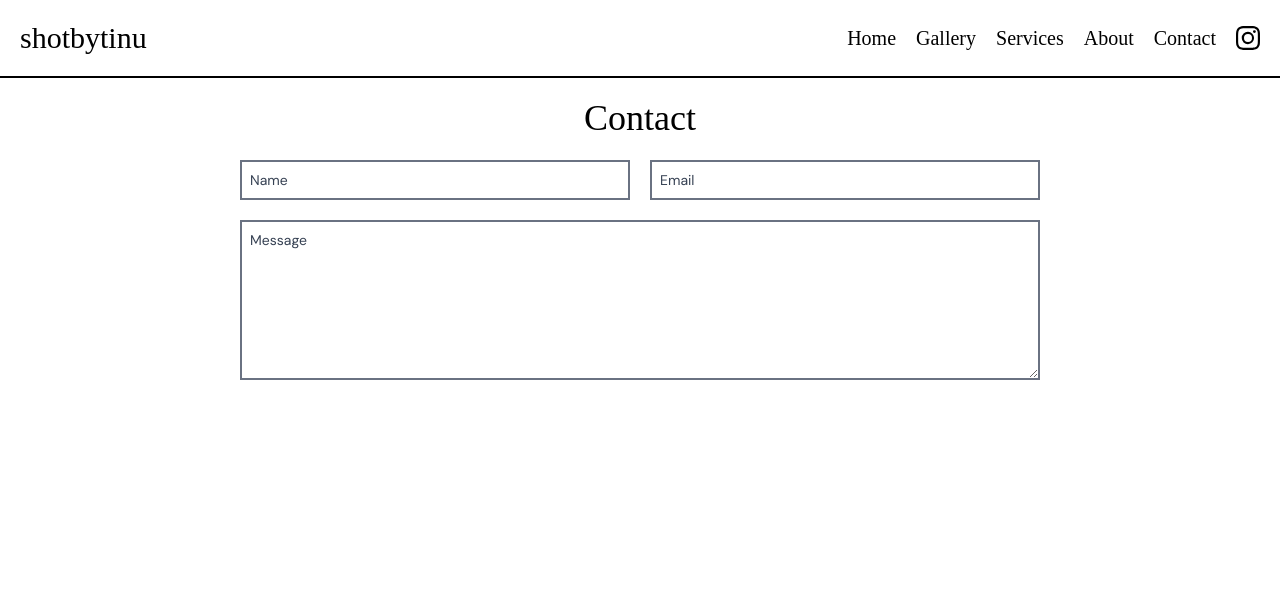
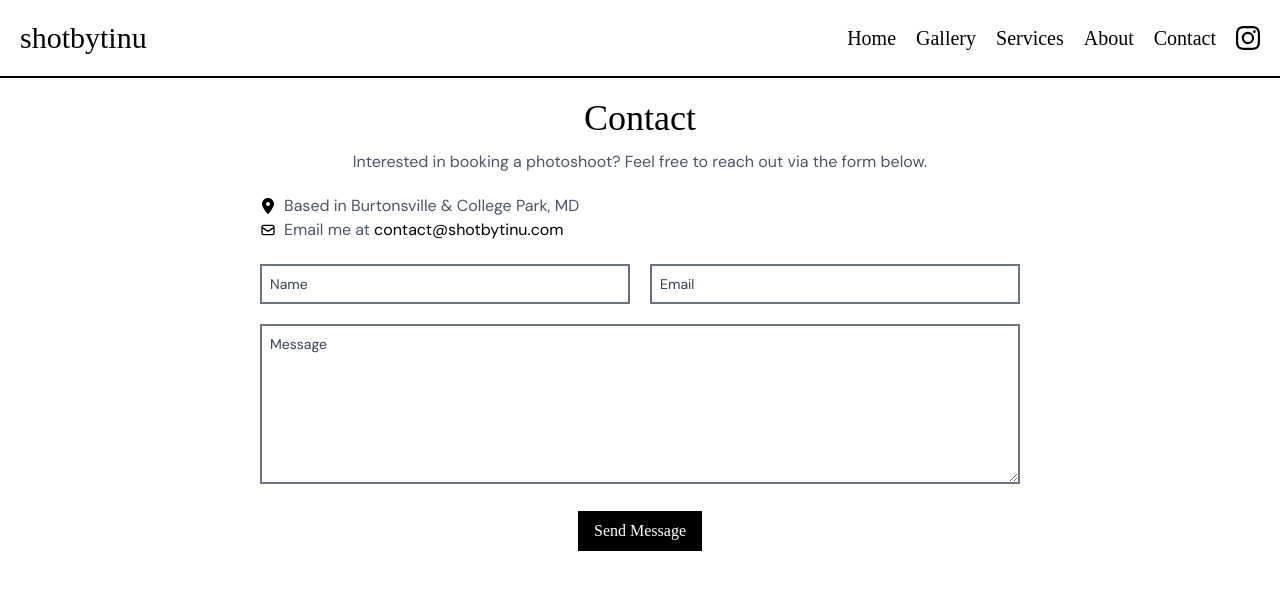
Before and after one commit to tinuh/shotbytinu, a Next.js app: page /contact in a window 1280 px wide. Shown: the top 590 px of the page. Built offline with nearby package versions, Linux system fonts and the light colour scheme; a web font is replaced by a local one.

Commit message:
functional contact form!

```diff
--- a/package.json
+++ b/package.json
@@ -13,6 +13,8 @@
     "next": "15.3.3",
     "react": "^19.0.0",
     "react-dom": "^19.0.0",
+    "react-hook-form": "^7.56.4",
+    "react-hot-toast": "^2.5.2",
     "react-icons": "^5.5.0"
   },
   "devDependencies": {
--- a/src/app/contact/page.tsx
+++ b/src/app/contact/page.tsx
@@ -1,18 +1,133 @@
+"use client";
+
 import React from "react";
+import { useForm } from "react-hook-form";
+import { FaLocationDot } from "react-icons/fa6";
+import { HiOutlineMail } from "react-icons/hi";
+import toast, { Toaster } from "react-hot-toast";
+
+interface formData {
+	name: string;
+	email: string;
+	message: string;
+}
 
 export default function Page() {
+	const {
+		register,
+		handleSubmit,
+		watch,
+		reset,
+		formState: { errors, isSubmitting },
+	} = useForm<formData>();
+
+	const onSubmit = async (data: formData) => {
+		await console.log(data);
+
+		//Make a post request to cloudflare worker to submit form response
+		let submitPromise = fetch("https://contact.tinu-personal.workers.dev", {
+			method: "POST",
+			mode: "cors",
+			cache: "no-cache",
+			headers: {
+				"Content-Type": "application/json",
+				"Access-Control-Allow-Origin": "*",
+				"Access-Control-Allow-Methods": "GET,HEAD,POST,OPTIONS",
+				"Access-Control-Max-Age": "86400",
+			},
+			referrerPolicy: "no-referrer",
+			body: JSON.stringify(data),
+		});
+
+		toast.promise(submitPromise, {
+			loading: "Sending...",
+			success: "Message sent successfully!",
+			error: "Error Sending! Please Email",
+		});
+
+		await submitPromise.then((res) => {
+			if (res.ok) {
+				reset();
+			}
+		});
+	};
+
 	return (
 		<div className="flex flex-col items-center">
-			<h1 className="pt-5 text-4xl text-center pb-5">Contact</h1>
-			<div className="w-200 contact-form">
-				<div className="flex gap-5 pb-5">
+			<h1 className="pt-5 text-4xl text-center pb-3">Contact</h1>
+			<Toaster
+				position="top-right"
+				reverseOrder={false}
+				gutter={8}
+				containerClassName=""
+				containerStyle={{}}
+				toastOptions={{
+					// Define default options
+					className: "contact-form",
+					duration: 5000,
+					removeDelay: 1000,
+					style: {
+						background: "#000000",
+						color: "#fff",
+					},
+
+					// Default options for specific types
+					success: {
+						duration: 3000,
+						iconTheme: {
+							primary: "green",
+							secondary: "black",
+						},
+					},
+				}}
+			/>
+			<form
+				onSubmit={handleSubmit(onSubmit)}
+				className="flex flex-col items-center"
+			>
+				<div className="w-full px-5 md:w-200 contact-form">
+					<p className="pb-5 text-center text-gray-600">
+						Interested in booking a photoshoot? Feel free to reach out via the
+						form below.
+					</p>
+					<p className="flex gap-2 items-center">
+						<FaLocationDot className="inline text-black" />{" "}
+						<span className="text-gray-600">
+							Based in Burtonsville & College Park, MD
+						</span>
+					</p>
+					<p className="flex gap-2 items-center pb-5">
+						<HiOutlineMail className="inline text-black" />{" "}
+						<span className="text-gray-600">Email me at</span>
+						<a
+							className="text-black underline-link -ml-1"
+							href="mailto:contact@shotbytinu.com"
+						>
+							contact@shotbytinu.com
+						</a>
+					</p>
+					<div className="flex flex-col md:flex-row gap-5 pb-5">
 						<input
+							{...register("name", {
+								required: "Name is required!",
+								minLength: {
+									value: 2,
+									message: "Name must be at least 2 characters long!",
+								},
+							})}
 							type="text"
 							id="name"
 							placeholder="Name"
 							className="mt-0.5 w-full border-gray-500 border-2 focus:border-black sm:text-sm pl-2 h-10 focus:outline-none placeholder:text-gray-700"
 						/>
 						<input
+							{...register("email", {
+								required: "Email is required!",
+								pattern: {
+									value: /\S+@\S+\.\S+/,
+									message: "Please enter a valid email address!",
+								},
+							})}
 							type="email"
 							id="email"
 							placeholder="Email"
@@ -20,11 +135,23 @@ export default function Page() {
 						/>
 					</div>
 					<textarea
+						{...register("message", { required: "Message is required!" })}
 						id="message"
 						placeholder="Message"
 						className="w-full border-gray-500 border-2 focus:border-black sm:text-sm pt-2 pl-2 h-40 focus:outline-none placeholder:text-gray-700"
 					></textarea>
 				</div>
+				{errors.message && (
+					<p className="text-red-500 text-sm mt-2">{errors.message.message}</p>
+				)}
+				<button
+					type="submit"
+					disabled={isSubmitting}
+					className="mt-5 bg-black text-white px-4 py-2 hover:bg-gray-800 transition-colors duration-200 cursor-pointer"
+				>
+					Send Message
+				</button>
+			</form>
 		</div>
 	);
 }
--- a/src/app/gallery/page.tsx
+++ b/src/app/gallery/page.tsx
@@ -45,7 +45,7 @@ export default function page() {
 	return (
 		<div>
 			<h1 className="pt-5 text-4xl text-center">Gallery</h1>
-			<div className="px-10 lg:px-30 pt-4">
+			<div className="px-5 lg:px-30 pt-4">
 				<LightGallery
 					speed={200}
 					plugins={[lgThumbnail, lgZoom]}
--- a/src/app/navbar.tsx
+++ b/src/app/navbar.tsx
@@ -5,7 +5,7 @@ export default function Navbar() {
 	return (
 		<div className="p-5 border-black border-b-2 flex items-center justify-between">
 			<h1 className="text-3xl">shotbytinu</h1>
-			<div className="flex gap-5 items-center">
+			<div className="hidden md:flex gap-5 items-center">
 				<Link href="/" className="text-xl underline-link">
 					Home
 				</Link>
```
Also changed, not shown: 1 other file (tests, documents, lock files or other folders). Lines whose indentation alone changed are shown as unchanged.
